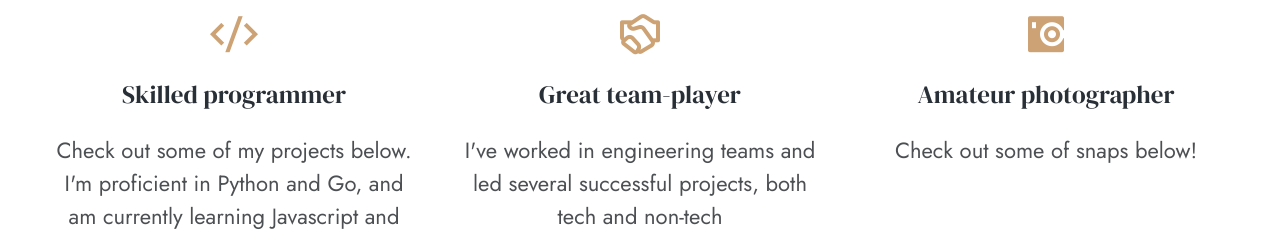
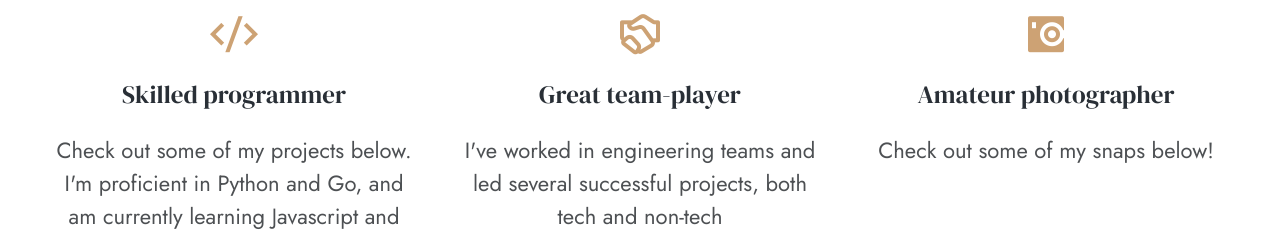
Before and after one commit to olikelly00/portfolio-site, a website: page index.html in a window 1280 px wide. Shown: the part 1120-1351 px from the top of the page. Drawn offline with nearby package versions, Linux system fonts and the light colour scheme.

Commit message:
corrected  type in about section

```diff
--- a/index.html
+++ b/index.html
@@ -120,7 +120,7 @@
                             <i class="ri-polaroid-fill text-5xl text-accent"></i>
                         </div>
                         <h3 class="h3 mb-5">Amateur photographer</h3>
-                        <p class="mb-5 max-w-md mx-auto">Check out some of snaps below!
+                        <p class="mb-5 max-w-md mx-auto">Check out some of my snaps below!
                         </p>
                         <!-- <a href-="#" class="font-medium flex justify-center gap-2">Read more
                             <i class="ri-arrow-right-fill text-accent"></i>
```
